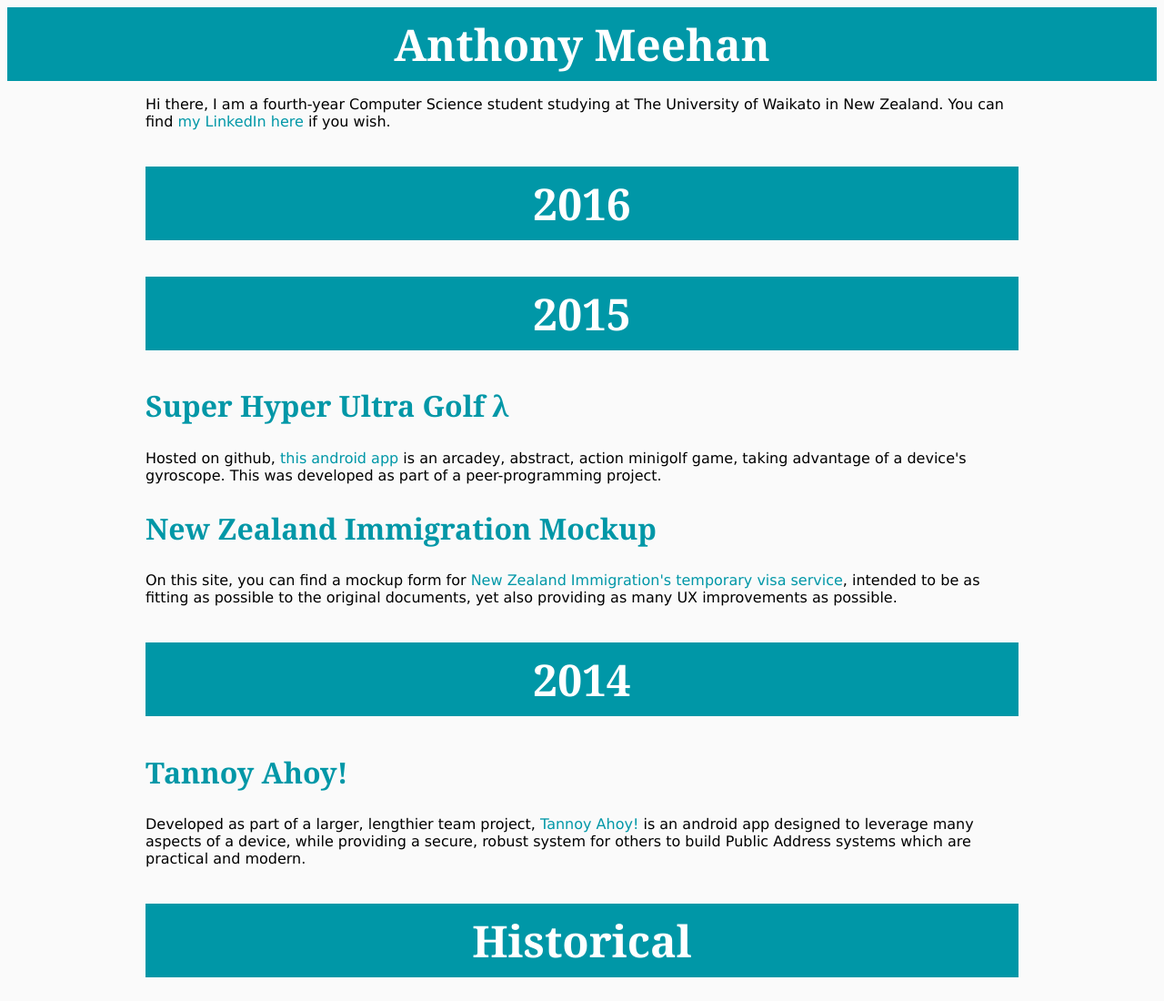
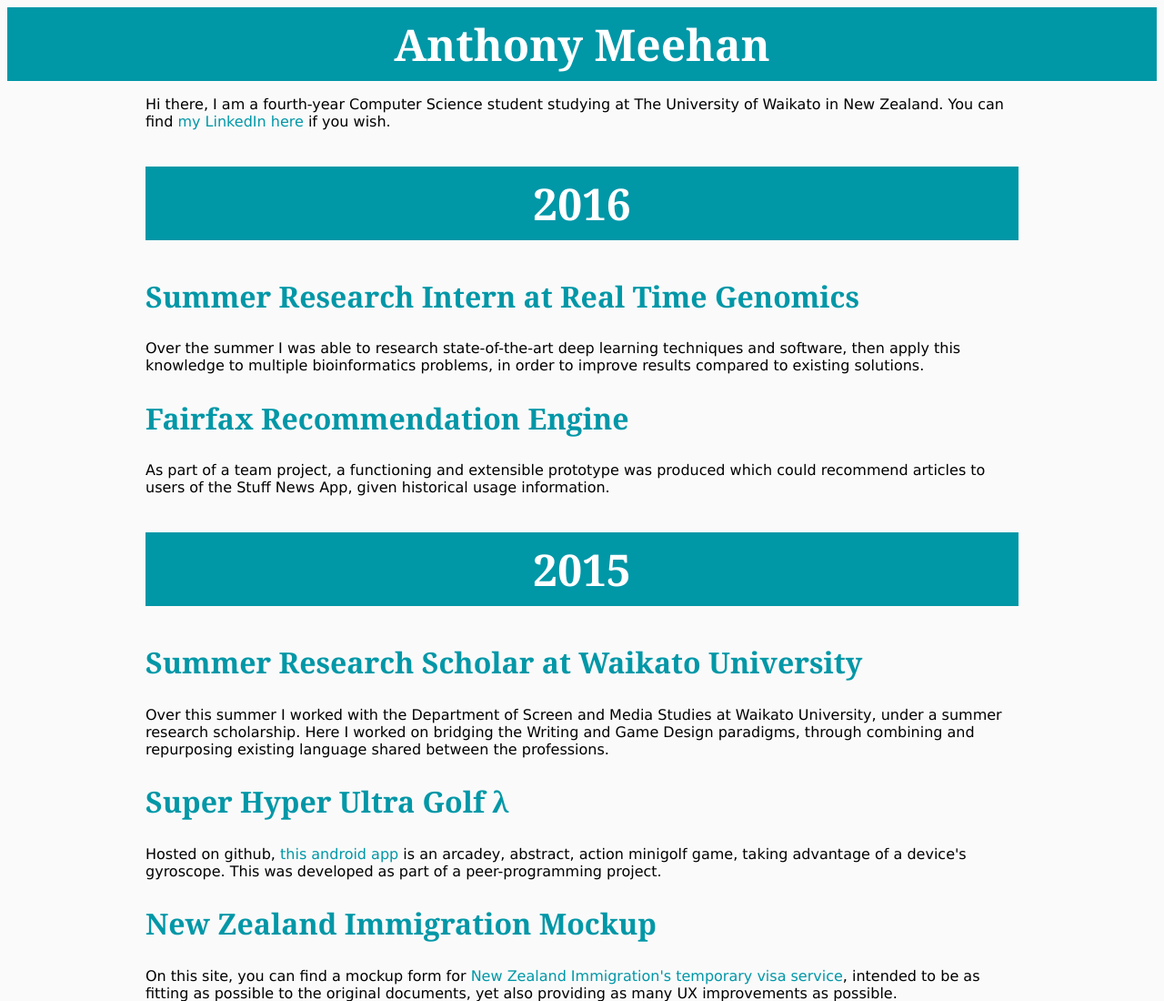
Before and after one commit to Perendinaire/perendinaire.github.io, a plain HTML site: page html/index.html in a window 1280 px wide. Shown: the top 1100 px of the page at 91% size. Drawn offline with Linux system fonts and the light colour scheme.

Commit message:
Fleshed out additional details of work

```diff
--- a/html/index.html
+++ b/html/index.html
@@ -29,10 +29,33 @@
 				<h1>
 					2016
 				</h1>
+				<h2>
+					Summer Research Intern at Real Time Genomics
+				</h2>
+				<p>
+					Over the summer I was able to research state-of-the-art deep learning techniques and software,
+					then apply this knowledge to multiple bioinformatics problems, in order to improve results
+					compared to existing solutions.
+				</p>
+				<h2>
+					Fairfax Recommendation Engine
+				</h2>
+				<p>
+					As part of a team project, a functioning and extensible prototype was produced which could
+					recommend articles to users of the Stuff News App, given historical usage information.
+				</p>
 
 				<h1>
 					2015
 				</h1>
+				<h2>
+					Summer Research Scholar at Waikato University
+				</h2>
+				<p>
+					Over this summer I worked with the Department of Screen and Media Studies at Waikato University,
+					under a summer research scholarship. Here I worked on bridging the Writing and Game Design
+					paradigms, through combining and repurposing existing language shared between the professions.
+				</p>
 				<h2>
 					<a href="https://github.com/Perendinaire/Super-Hyper-Ultra-Golf-Lambda">
 					Super Hyper Ultra Golf λ </a>
```
